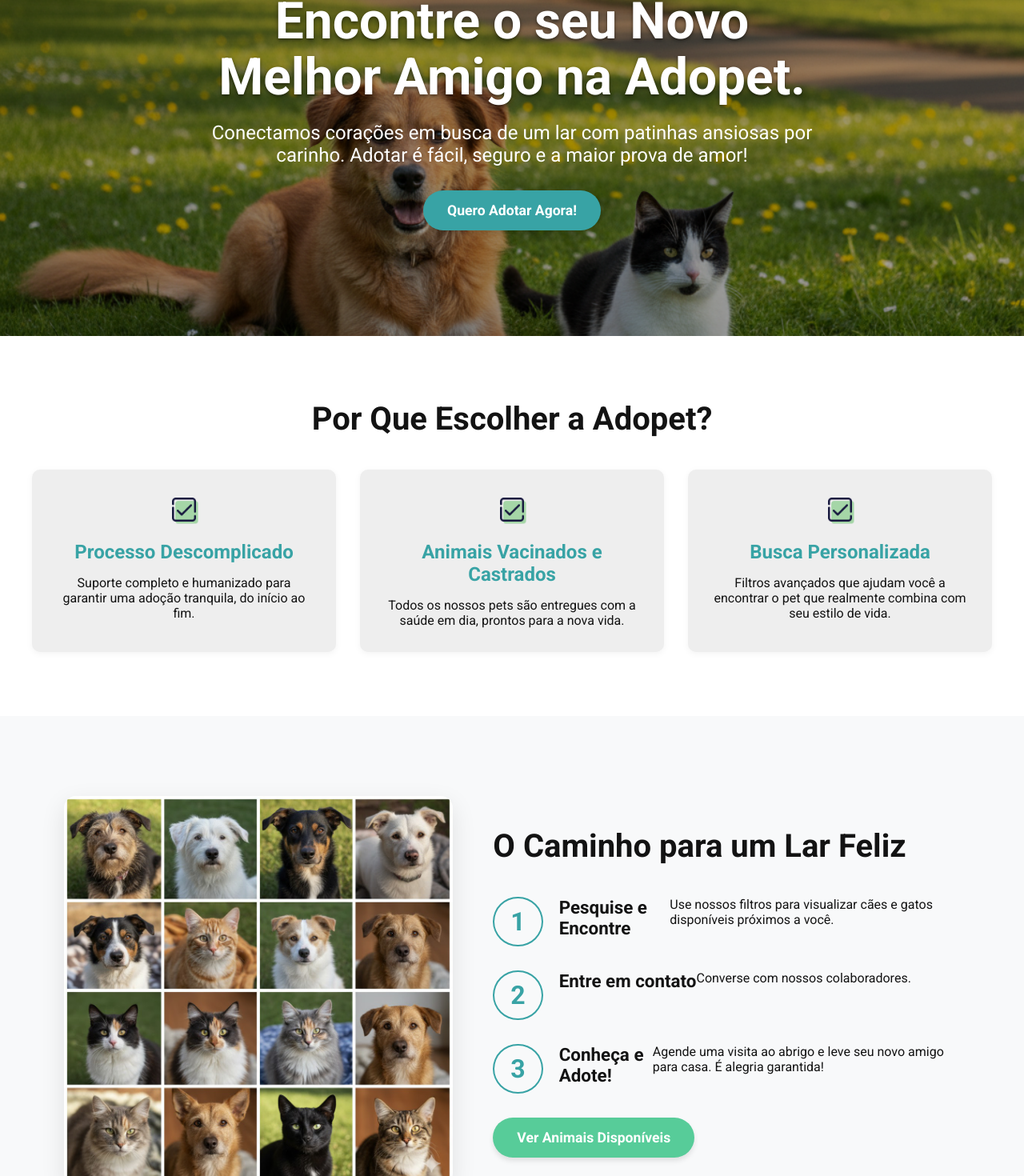
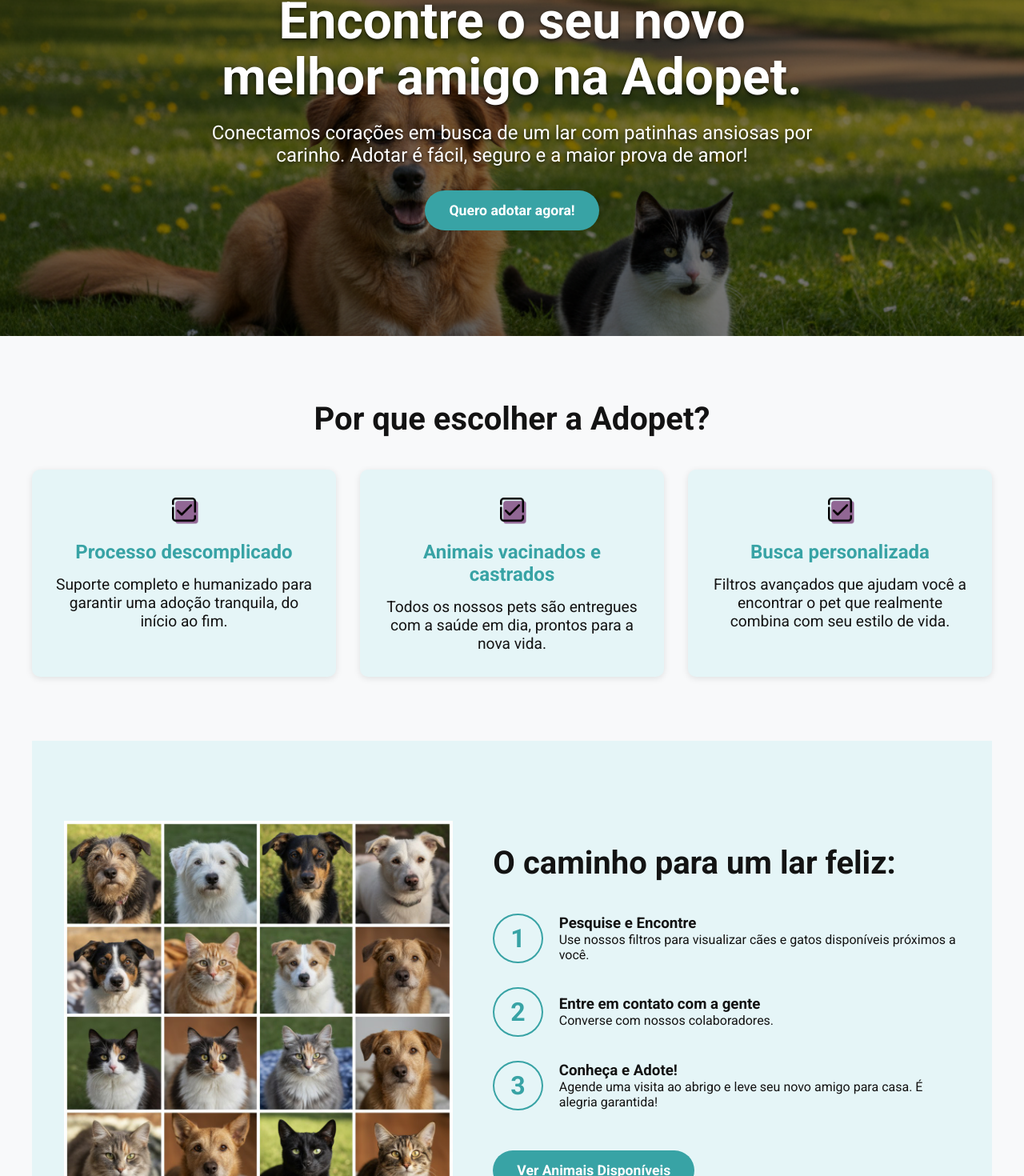
Before and after one commit to vmjunior01/sistema-adocao-pets, a React (Vite) app in the folder frontend/: page / in a window 1280 px wide. Shown: the part 220-1690 px from the top of the page at 80% size. Built offline with nearby package versions, Linux system fonts and the light colour scheme.

Commit message:
style: landing page e fix: rotas

```diff
--- a/frontend/src/App.jsx
+++ b/frontend/src/App.jsx
@@ -1,30 +1,24 @@
-import { useLocation, Outlet } from 'react-router-dom'; // <--- Importe useLocation
-import Header from './components/Header'; // O Header Padrão
-import HeaderLanding from './components/HeaderLanding'; // O Header Único da Home
+import { useLocation, Outlet } from 'react-router-dom';
+import Header from './components/Header';
+import HeaderLanding from './components/HeaderLanding';
 import Footer from './components/Footer';
-import LandingPage from './components/LandingPage';
 
 export default function App() {
-  const location = useLocation(); // <--- Pega a informação da URL atual
+  const location = useLocation();
 
-  // 1. Variável booleana para verificar se é a página principal (URL raiz "/")
   const isHomePage = location.pathname === '/';
 
-  // 2. Decide qual componente Header usar
   const CurrentHeader = isHomePage ? HeaderLanding : Header;
 
   return (
-    <div className="app-container">
-
-      {/* 3. Renderiza o Header selecionado */}
+    <div className='app-container'>
       <CurrentHeader />
 
-      <main className="main-content">
-        {/* <Outlet />  */}
-        <LandingPage />
+      <main className='main-content'>
+        <Outlet />
       </main>
 
-      <Footer/>
+      <Footer />
     </div>
   );
 }
--- a/frontend/src/components/LandingPage.jsx
+++ b/frontend/src/components/LandingPage.jsx
@@ -4,75 +4,108 @@
 import CheckIcon from '../assets/check.png';
 import PetsGrid from '../assets/pets-grid.jpg';
 import { Link } from 'react-router-dom';
+import HeaderLanding from './HeaderLanding';
+import Footer from './Footer';
 
 export default function LandingPage() {
   return (
-    <div className="adopet-landing">
+    <div className='adopet-landing'>
+      <HeaderLanding />
 
-      <section className="hero-section" style={{ backgroundImage: `url(${HeroBg})` }}>
-        <div className="hero-content">
-          <h1>Encontre o seu Novo Melhor Amigo na Adopet.</h1>
-          <p className="subtitle">
-            Conectamos corações em busca de um lar com patinhas ansiosas por carinho. Adotar é fácil, seguro e a maior prova de amor!
+      <section
+        className='hero-section'
+        style={{ backgroundImage: `url(${HeroBg})` }}
+      >
+        <div className='hero-content'>
+          <h1>Encontre o seu novo melhor amigo na Adopet.</h1>
+          <p className='subtitle'>
+            Conectamos corações em busca de um lar com patinhas ansiosas por
+            carinho. Adotar é fácil, seguro e a maior prova de amor!
           </p>
-          <a href="#como-funciona" className="cta-button primary">
-            Quero Adotar Agora!
+          <a href='#como-funciona' className='cta-button primary'>
+            Quero adotar agora!
           </a>
         </div>
       </section>
 
-      <section className="benefits-section">
-        <h2 className="section-title">Por Que Escolher a Adopet?</h2>
-        <div className="benefits-grid">
-          <div className="benefit-card">
-            <img src={CheckIcon} alt="Ícone de Visto" className="check-icon" />
-            <h3>Processo Descomplicado</h3>
-            <p>Suporte completo e humanizado para garantir uma adoção tranquila, do início ao fim.</p>
+      <section className='benefits-section'>
+        <h2 className='section-title'>Por que escolher a Adopet?</h2>
+        <div className='benefits-grid'>
+          <div className='benefit-card'>
+            <img src={CheckIcon} alt='Ícone de Visto' className='check-icon' />
+            <h3>Processo descomplicado</h3>
+            <p>
+              Suporte completo e humanizado para garantir uma adoção tranquila,
+              do início ao fim.
+            </p>
           </div>
-          <div className="benefit-card">
-            <img src={CheckIcon} alt="Ícone de Visto" className="check-icon" />
-            <h3>Animais Vacinados e Castrados</h3>
-            <p>Todos os nossos pets são entregues com a saúde em dia, prontos para a nova vida.</p>
+          <div className='benefit-card'>
+            <img src={CheckIcon} alt='Ícone de Visto' className='check-icon' />
+            <h3>Animais vacinados e castrados</h3>
+            <p>
+              Todos os nossos pets são entregues com a saúde em dia, prontos
+              para a nova vida.
+            </p>
           </div>
-          <div className="benefit-card">
-            <img src={CheckIcon} alt="Ícone de Visto" className="check-icon" />
-            <h3>Busca Personalizada</h3>
-            <p>Filtros avançados que ajudam você a encontrar o pet que realmente combina com seu estilo de vida.</p>
+          <div className='benefit-card'>
+            <img src={CheckIcon} alt='Ícone de Visto' className='check-icon' />
+            <h3>Busca personalizada</h3>
+            <p>
+              Filtros avançados que ajudam você a encontrar o pet que realmente
+              combina com seu estilo de vida.
+            </p>
           </div>
         </div>
       </section>
 
-      <section className="process-section" id="como-funciona">
-        <div className="process-image-container">
-            <img src={PetsGrid} alt="Vários animais fofos em adoção" className="process-image" />
+      <section className='process-section' id='como-funciona'>
+        <div className='process-image'>
+          <img
+            src={PetsGrid}
+            alt='Vários animais fofos em adoção'
+            className='process-image'
+          />
         </div>
-        <div className="process-steps">
-          <h2 className="section-title">O Caminho para um Lar Feliz</h2>
+        <div className='process-steps'>
+          <h2 className='section-title'>O caminho para um lar feliz:</h2>
 
-          <div className="step">
-            <span className="step-number">1</span>
-            <h3>Pesquise e Encontre</h3>
-            <p>Use nossos filtros para visualizar cães e gatos disponíveis próximos a você.</p>
+          <div className='step'>
+            <span className='step-number'>1</span>
+            <span className='step-text'>
+              <h3>Pesquise e Encontre</h3>
+              <p>
+                Use nossos filtros para visualizar cães e gatos disponíveis
+                próximos a você.
+              </p>
+            </span>
           </div>
 
-          <div className="step">
-            <span className="step-number">2</span>
-            <h3>Entre em contato</h3>
-            <p>Converse com nossos colaboradores.</p>
+          <div className='step'>
+            <span className='step-number'>2</span>
+            <span className='step-text'>
+              <h3>Entre em contato com a gente</h3>
+              <p>Converse com nossos colaboradores.</p>
+            </span>
           </div>
 
-          <div className="step">
-            <span className="step-number">3</span>
-            <h3>Conheça e Adote!</h3>
-            <p>Agende uma visita ao abrigo e leve seu novo amigo para casa. É alegria garantida!</p>
+          <div className='step'>
+            <span className='step-number'>3</span>
+            <span className='step-text'>
+              <h3>Conheça e Adote!</h3>
+              <p>
+                Agende uma visita ao abrigo e leve seu novo amigo para casa. É
+                alegria garantida!
+              </p>
+            </span>
           </div>
 
-          <Link to="/pets" className="cta-button secondary">
+          <Link to='/pets' className='cta-button secondary'>
             Ver Animais Disponíveis
           </Link>
         </div>
       </section>
 
+      <Footer />
     </div>
   );
-};
+}
--- a/frontend/src/main.jsx
+++ b/frontend/src/main.jsx
@@ -1,37 +1,32 @@
-// frontend/src/main.jsx
-
 import React from 'react';
 import ReactDOM from 'react-dom/client';
 import { BrowserRouter, Routes, Route } from 'react-router-dom';
+import './index.css';
+
+import LandingPage from './components/LandingPage.jsx';
 import App from './App.jsx';
-import './index.css';
-import PetDetailPage from './pages/PetDetailPage';
-
-// Importe os componentes de página que criaremos em breve
-// Por enquanto, usaremos o componente App como um placeholder
-import HomePage from './pages/HomePage';
-import CadastroPetPage from './pages/CadastroPetPage';
-import CadastroAdotantePage from './pages/CadastroAdotantePage';
-
-// frontend/src/main.jsx (Apenas o bloco do ReactDOM)
+import HomePage from './pages/HomePage.jsx';
+import CadastroPetPage from './pages/CadastroPetPage.jsx';
+import CadastroAdotantePage from './pages/CadastroAdotantePage.jsx';
+import PetDetailPage from './pages/PetDetailPage.jsx';
 
 ReactDOM.createRoot(document.getElementById('root')).render(
   <React.StrictMode>
     <BrowserRouter>
-      {/* O App agora é o layout pai */}
       <Routes>
+        <Route path="/" element={<LandingPage />} />
+
         <Route path="/" element={<App />}>
-          {/* As rotas filhas serão renderizadas no <Outlet /> do App.jsx */}
-          <Route index element={<HomePage />} /> {/* Rota Home */}
+          <Route path="home" element={<HomePage />} />
           <Route path="cadastro/pet" element={<CadastroPetPage />} />
           <Route path="cadastro/adotante" element={<CadastroAdotantePage />} />
-          {/* Rota de Detalhes (A ser implementada) */}
           <Route path="pets/:id" element={<PetDetailPage />} />
+        </Route>
+
+        <Route path="/pets" element={<App />}>
+          <Route index element={<HomePage />} />
         </Route>
       </Routes>
     </BrowserRouter>
-  </React.StrictMode>,
+  </React.StrictMode>
 );
-
-// NOTA: Os imports de HomePage, CadastroPetPage, etc. causarão um erro
-// até que você crie os arquivos na pasta /pages. Vamos fazer isso agora.
--- a/frontend/src/styles/Footer.css
+++ b/frontend/src/styles/Footer.css
@@ -9,8 +9,7 @@
     padding: 2px 32px;
     box-shadow: 0 -2px 4px rgba(0, 0, 0, 0.1);
     color: var(--color-text-dark);
-    position: fixed;
-
+    position: sticky;
 }
 
 .text {
--- a/frontend/src/styles/LandingPage.css
+++ b/frontend/src/styles/LandingPage.css
@@ -1,19 +1,52 @@
-
 :root {
-    --color-light-gray: #EEEEEE;   /* Cinza claro para separação */
+  --color-light: #e5f5f7;
 }
 
 .adopet-landing {
-    font-family: 'Arial', sans-serif;
   color: var(--color-text);
   background-color: var(--color-background);
 }
 
-.section-title {
-    font-size: 2.5rem;
-    color: var(--color-text);
+.hero-section {
+  height: 70vh;
+  background-size: cover;
+  background-position: center;
+  display: flex;
+  align-items: center;
+  justify-content: center;
+  color: #ffffff;
   text-align: center;
-    margin-bottom: 40px;
+  position: relative;
+}
+
+.hero-section::before {
+  content: '';
+  position: absolute;
+  top: 0;
+  left: 0;
+  right: 0;
+  bottom: 0;
+  background: rgba(0, 0, 0, 0.5);
+}
+
+.hero-content {
+  position: relative;
+  z-index: 999;
+  max-width: 800px;
+  padding: 20px;
+}
+
+.hero-content h1 {
+  font-size: 4rem;
+  margin-bottom: 20px;
+  line-height: 1.1;
+  text-shadow: 0 2px 4px rgba(0, 0, 0, 0.7);
+}
+
+.hero-content .subtitle {
+  font-size: 1.5rem;
+  margin-bottom: 30px;
+  text-shadow: 0 2px 4px rgba(0, 0, 0, 0.7);
 }
 
 .cta-button {
@@ -24,79 +57,29 @@
   font-weight: bold;
   font-size: 1.1rem;
   transition: all 0.3s ease;
-    box-shadow: 0 4px 6px rgba(0, 0, 0, 0.1);
 }
 
 .cta-button.primary {
   background-color: var(--color-primary);
-    color: white;
+  color: #ffffff;
 }
 
 .cta-button.primary:hover {
-    background-color: #e55a5a; /* Tom mais escuro */
+  background-color: #501f4b; /* Tom mais escuro */
   transform: translateY(-2px);
-    box-shadow: 0 6px 8px rgba(0, 0, 0, 0.15);
 }
-
-.cta-button.secondary {
-    background-color: var(--color-secondary);
-    color: white;
-}
-
-.cta-button.secondary:hover {
-    background-color: #3aa69d;
-    transform: translateY(-2px);
-    box-shadow: 0 6px 8px rgba(0, 0, 0, 0.15);
-}
-
-
-.hero-section {
-    height: 70vh;
-    background-size: cover;
-    background-position: center;
-    display: flex;
-    align-items: center;
-    justify-content: center;
-    color: white;
-    text-align: center;
-    position: relative;
-}
-
-
-.hero-section::before {
-    content: "";
-    position: absolute;
-    top: 0;
-    left: 0;
-    right: 0;
-    bottom: 0;
-    background: rgba(0, 0, 0, 0.35);
-}
-
-.hero-content {
-    position: relative;
-    z-index: 10;
-    max-width: 800px;
-    padding: 20px;
-}
-
-.hero-content h1 {
-    font-size: 4rem;
-    margin-bottom: 20px;
-    line-height: 1.1;
-    text-shadow: 0 2px 4px rgba(0, 0, 0, 0.5);
-}
-
-.hero-content .subtitle {
-    font-size: 1.5rem;
-    margin-bottom: 30px;
-}
-
 
 .benefits-section {
   padding: 80px 40px;
-    background-color: white;
+  background-color: var(--color-background);
   text-align: center;
+}
+
+.section-title {
+  font-size: 2.5rem;
+  color: var(--color-text);
+  text-align: center;
+  margin-bottom: 40px;
 }
 
 .benefits-grid {
@@ -111,14 +94,18 @@
   flex: 1;
   padding: 30px;
   border-radius: 10px;
-    background-color: var(--color-light-gray);
-    box-shadow: 0 2px 8px rgba(0, 0, 0, 0.05);
+  background-color: var(--color-light);
+  box-shadow: 0 2px 8px rgba(0, 0, 0, 0.1);
   transition: transform 0.3s ease;
 }
 
 .benefit-card:hover {
   transform: translateY(-5px);
-    box-shadow: 0 6px 15px rgba(0, 0, 0, 0.1);
+  box-shadow: 0 6px 15px rgba(0, 0, 0, 0.2);
+}
+.check-icon {
+  width: 40px;
+  height: 40px;
 }
 
 .benefit-card h3 {
@@ -127,13 +114,13 @@
   margin: 15px 0;
 }
 
-.check-icon {
-    width: 40px;
-    height: 40px;
+.benefit-card p {
+  color: var(--color-text);
+  font-size: 1.2rem;
 }
 
-
 .process-section {
+  background-color: var(--color-light);
   display: flex;
   align-items: center;
   gap: 50px;
@@ -142,14 +129,9 @@
   margin: 0 auto;
 }
 
-.process-image-container {
+.process-image {
   flex: 1;
-}
-
-.process-image {
   width: 100%;
-    border-radius: 15px;
-    box-shadow: 0 10px 30px rgba(0, 0, 0, 0.1);
 }
 
 .process-steps {
@@ -162,7 +144,7 @@
 
 .step {
   display: flex;
-    align-items: flex-start;
+  align-items: center;
   margin-bottom: 30px;
 }
 
@@ -174,28 +156,28 @@
   border: 2px solid var(--color-primary);
   border-radius: 50%;
   margin-right: 20px;
-    flex-shrink: 0;
 }
 
-.step h3 {
+.step-text h3 {
   margin-top: 0;
-    font-size: 1.4rem;
+  font-
+  size: 1.4rem;
 }
 
-.final-cta {
-    background-color: var(--color-secondary);
-    color: white;
-    text-align: center;
-    padding: 60px 20px;
+.step-text p {
+  font-size: 1rem;
 }
 
-.final-cta p {
-    font-size: 1.8rem;
-    margin-bottom: 30px;
+.cta-button.secondary {
+  margin-top: 20px;
+  background-color: var(--color-primary);
+  color: white;
 }
 
-.highlight {
-    font-style: italic;
+.cta-button.secondary:hover {
+  background-color: #501f4b;
+  transform: translateY(-2px);
+  box-shadow: 0 6px 8px rgba(0, 0, 0, 0.15);
 }
 
 @media (max-width: 768px) {
```
Also changed, not shown: frontend/src/styles/HeaderLanding.css (+5 -2 lines), frontend/src/assets/check.png, frontend/src/assets/check.svg (deleted). Lines whose indentation alone changed are shown as unchanged.
